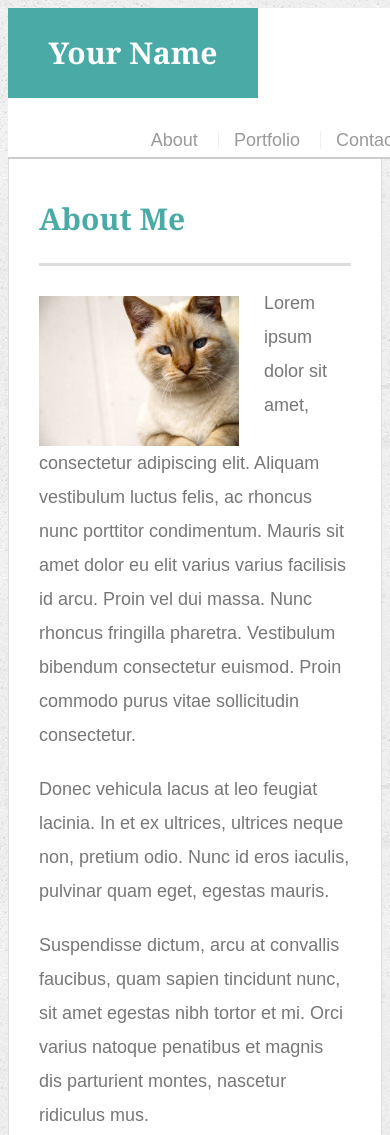
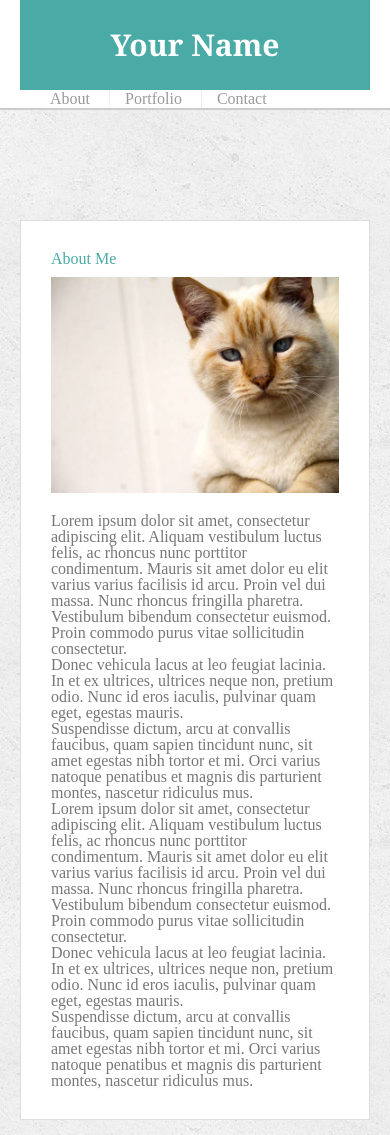
Before and after one commit to levi501lee/Responsive_Portfolio, a plain HTML site: page index.html in a window 390 px wide. Shown: the top 1135 px of the page. Drawn offline with Linux system fonts and the light colour scheme; files that its build step writes are made by us from their sources.

Commit message:
media queries added

```diff
--- /dev/null
+++ b/assets/css/reset.css
@@ -0,0 +1,147 @@
+/* http://meyerweb.com/eric/tools/css/reset/
+   v2.0 | 20110126
+   License: none (public domain)
+*/
+
+html,
+body,
+div,
+span,
+applet,
+object,
+iframe,
+h1,
+h2,
+h3,
+h4,
+h5,
+h6,
+p,
+blockquote,
+pre,
+a,
+abbr,
+acronym,
+address,
+big,
+cite,
+code,
+del,
+dfn,
+em,
+img,
+ins,
+kbd,
+q,
+s,
+samp,
+small,
+strike,
+strong,
+sub,
+sup,
+tt,
+var,
+b,
+u,
+i,
+center,
+dl,
+dt,
+dd,
+ol,
+ul,
+li,
+fieldset,
+form,
+label,
+legend,
+table,
+caption,
+tbody,
+tfoot,
+thead,
+tr,
+th,
+td,
+article,
+aside,
+canvas,
+details,
+embed,
+figure,
+figcaption,
+footer,
+header,
+hgroup,
+menu,
+nav,
+output,
+ruby,
+section,
+summary,
+time,
+mark,
+audio,
+video {
+
+  /* Box-model */
+  padding: 0;
+
+  /* Positioning */
+  margin: 0;
+  font: inherit;
+
+  /* Typography */
+  font-size: 100%;
+  vertical-align: baseline;
+
+  /* Visual */
+  border: 0;
+}
+
+/* HTML5 display-role reset for older browsers */
+article,
+aside,
+details,
+figcaption,
+figure,
+footer,
+header,
+hgroup,
+menu,
+nav,
+section {
+  display: block;
+}
+
+body {
+  line-height: 1;
+}
+
+ol,
+ul {
+  list-style: none;
+}
+
+blockquote,
+q {
+  quotes: none;
+}
+
+blockquote:before,
+blockquote:after,
+q:before,
+q:after {
+
+  /* Misc */
+  content: "";
+  content: none;
+}
+
+table {
+  border-spacing: 0;
+
+  /* Visual */
+  border-collapse: collapse;
+}
--- a/assets/css/style.css
+++ b/assets/css/style.css
@@ -217,26 +217,49 @@ input[type=submit] {
 }
 
 /* @media screen tags, each with one of these max-widths: 980px, 768px and 640px */
-@media screen and (max-width: 980px) {
-  .wrapper {
-    width: 950px;
+@media screen and (max-width: 979px) {
+.container {
+  padding: 0 20px;
+  max-width: 768px;
+}
+
+  #main-container {
+padding-top: 120px;
+}
+.main-section {
+  max-width: 620px;
+}
+.work {
+width: 100%
+}
+.auth-image {
+  width: 100%;
+  margin-bottom: 20px;
 }
 }
 
 
+
 @media screen and (max-width: 768px) {
-  .wrapper {
-    width: 600px;
-    padding: 20px;
+  .main-section {
+    /* <img src="assets/images/technics-q-c-640-480-1.jpg" alt="Word Guess">; */
+   max-width: 100%;
+  }
+  #main-container {
+    overflow: auto;
   }
 }
 
-@media screen and (max-width: 640px) {
-  .wrapper {
-    width: 100%;
-    padding: 20px;
+@media screen and (max-width: 580px) {
+#logo {
+  width:100%;
 }
-  #masthead {
-    position: absolute;
+nav {
+  float: left;
+  margin-top: 25px;
+  margin-bottom: 25px;
+}
+.main-section {
+  margin-top: 100px;
 }
 }
--- a/index.html
+++ b/index.html
@@ -3,9 +3,10 @@
 
 <head>
   <meta charset="UTF-8">
-  <meta name=”viewport” content=”width=device-width, initial-scale=1”>
+  <meta name="viewport" content="width=device-width, initial-scale=1.0">
   <title>About | Your Name</title>
   <link rel="stylesheet" type="text/css" href="assets/css/style.css">
+  <link rel="stylesheet" type="text/css" href="css/reset.css">
 </head>
 
 <body>
```
Also changed, not shown: contact.html (+2 -1 lines), portfolio.html (+5 -2 lines). Lines whose indentation alone changed are shown as unchanged.
